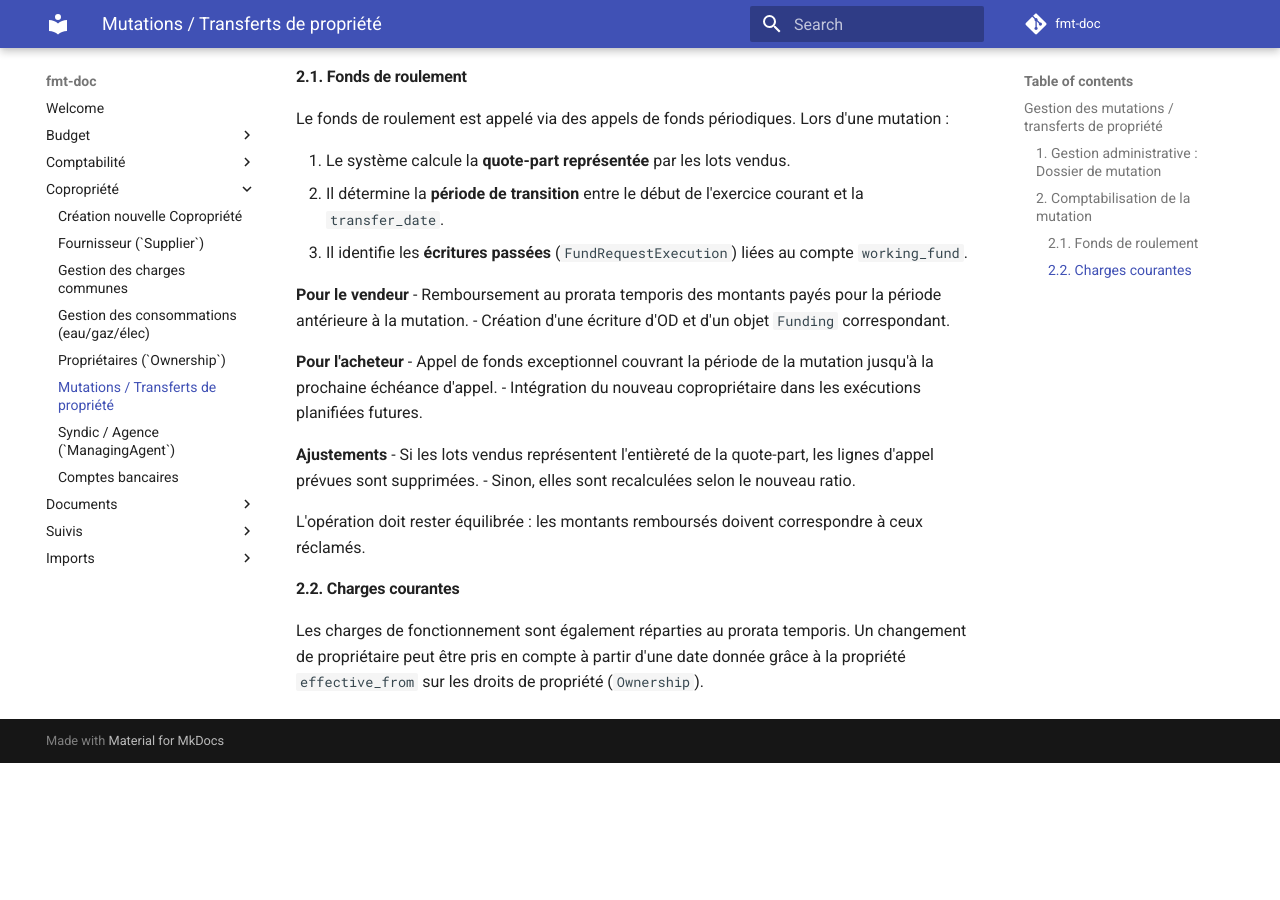
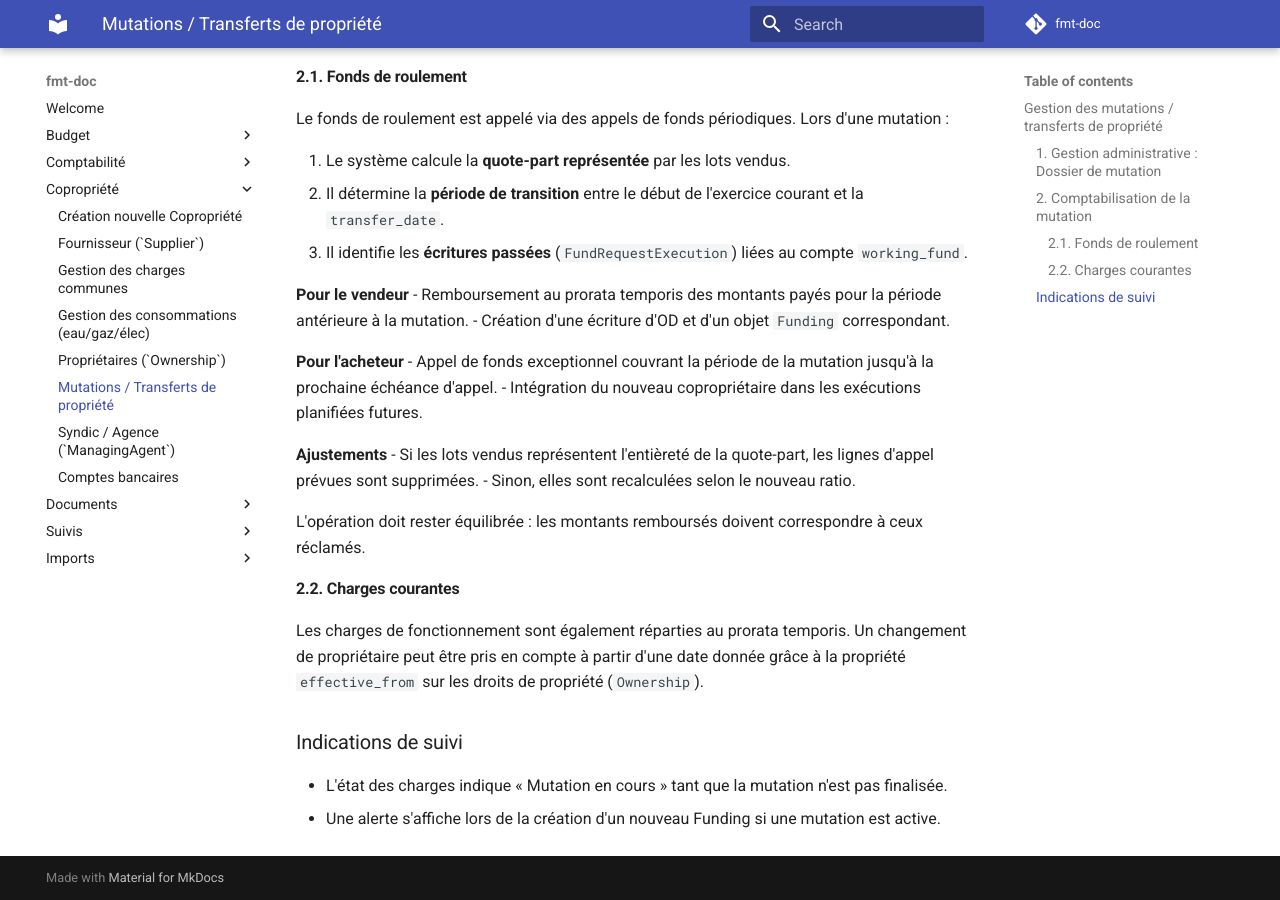
Before and after one commit to fmt-saas/fmt-doc, an MkDocs documentation site: the page built from docs/copropriete/mutations-transferts-de-propriete.md, in a window 1280 px wide and 900 px high, scrolled down 1306 px. Built offline with MkDocs 1.6.1 and Material for MkDocs 9.7.7, drawn with Linux system fonts in a browser that asks for light colours; comment, search, counter and statistics services are not loaded; before the commit the page ends 2069 px from its top, so only the background shows below that.

Commit message:
Document mutation follow-up notes

```diff
--- a/docs/copropriete/mutations-transferts-de-propriete.md
+++ b/docs/copropriete/mutations-transferts-de-propriete.md
@@ -60,3 +60,8 @@ L'opération doit rester équilibrée : les montants remboursés doivent corres
 #### 2.2. Charges courantes
 
 Les charges de fonctionnement sont également réparties au prorata temporis. Un changement de propriétaire peut être pris en compte à partir d'une date donnée grâce à la propriété `effective_from` sur les droits de propriété (`Ownership`).
+
+### Indications de suivi
+
+- L'état des charges indique « Mutation en cours » tant que la mutation n'est pas finalisée.
+- Une alerte s'affiche lors de la création d'un nouveau Funding si une mutation est active.
```
